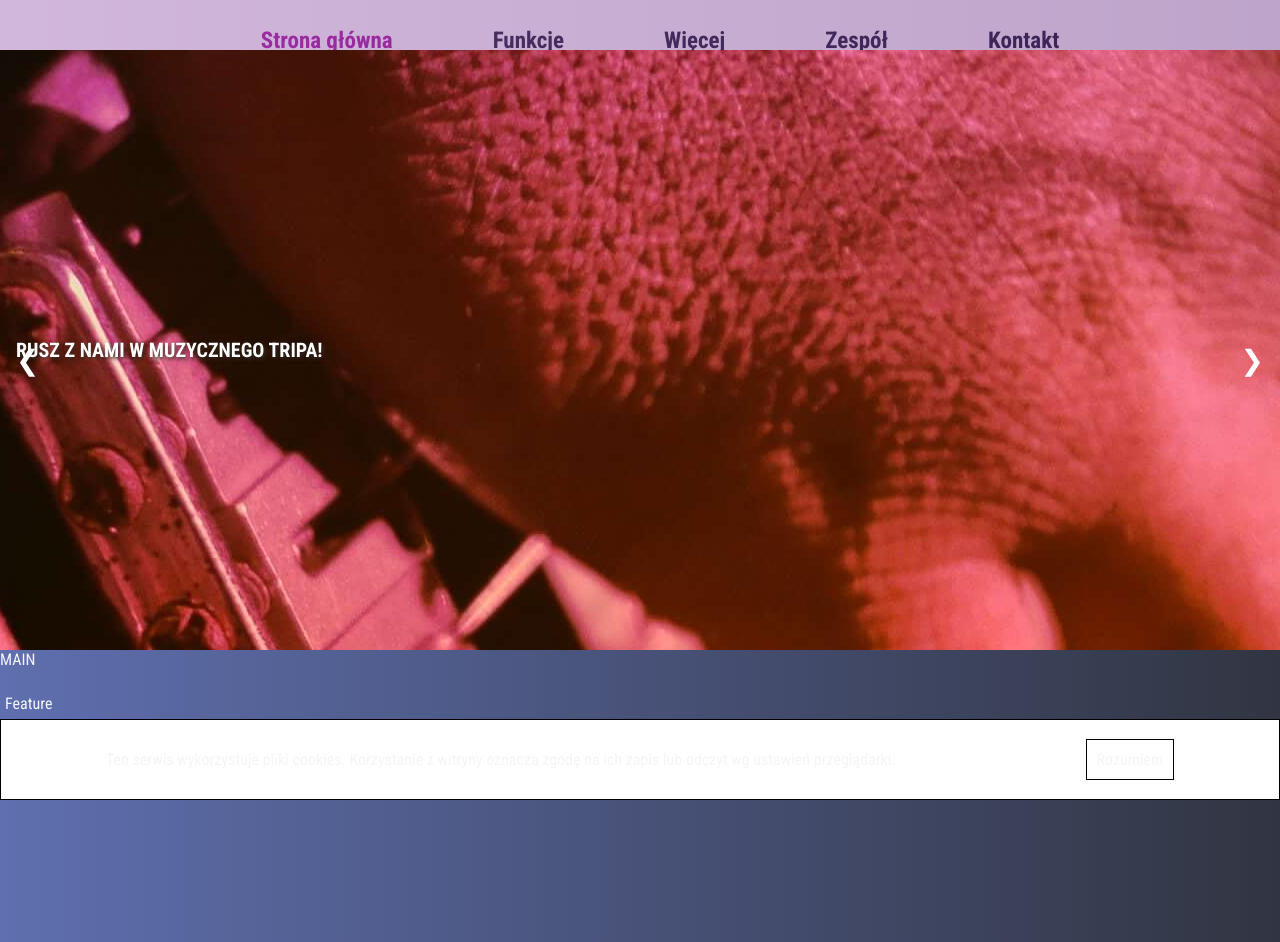
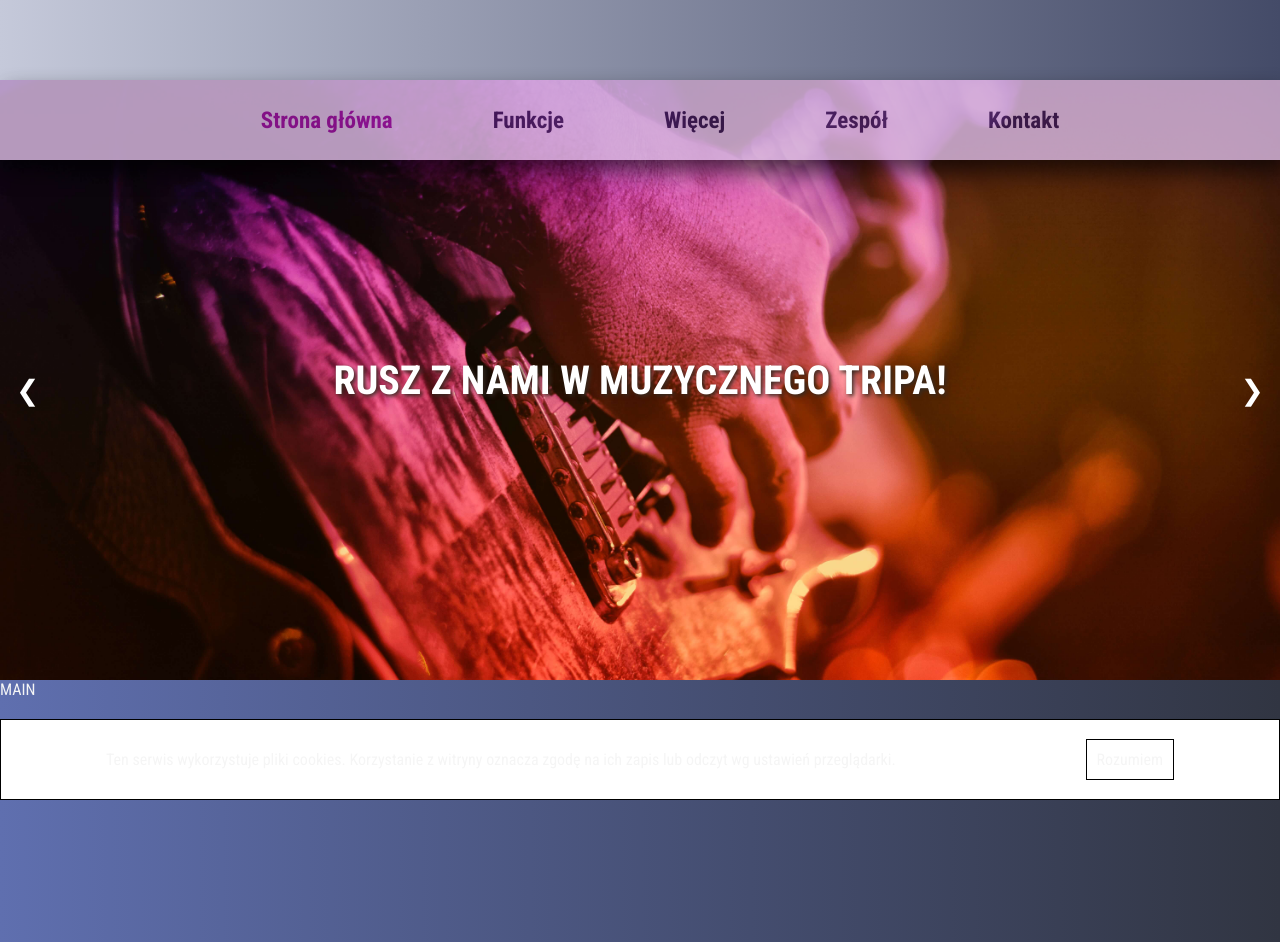
Before and after one commit to infoshareacademy/jfddl8-shredders-www, a plain HTML site: page index.html in a window 1280 px wide. Shown: the top 942 px of the page. Drawn offline with Linux system fonts and the light colour scheme.

Commit message:
fixed all bugs

```diff
--- a/css/hero.css
+++ b/css/hero.css
@@ -1,6 +1,6 @@
 .hero {
   width: 100%;
-  padding-top: 50px;
+  margin-top: 80px;
 }
 
 .hero__carousel--view {
@@ -57,17 +57,25 @@
   background-color: rgba(0,0,0,0.8);
 }
 .hero__information {
+  display: flex;
+  justify-content: center;
+  align-items: center;
   color: white;
   width: 100%;
   top: 50%;
   transform: translate(0, -50%);
   position: absolute;
-  z-index: 5555;
-  text-align: center;
+  z-index: 102;
+
 }
 .hero__description {
-  font-size: 20px;
+  font-size: 40px;
   text-transform: uppercase;
   font-weight: bold;
   text-shadow: 2px 2px 4px #342A21;
+
 }
+
+.carousel__slide-image {
+  width: 100%;
+}
--- a/css/nav.css
+++ b/css/nav.css
@@ -1,10 +1,8 @@
 .nav {
   width: 100%;
-  height: 80px;
   position: fixed;
-  top: 0;
   background-color: #d4b4db;
-  z-index: 100;
+  z-index: 105;
   font-weight: bold;
   transition: 1s;
   opacity: 0.85;
--- a/js/hero.js
+++ b/js/hero.js
@@ -66,7 +66,6 @@
 
 const prevSlide = () => {
     prevSlideIndex = currentSlideIndex;
-
     const prevSlide = currentSlideIndex - 1;
     if (prevSlide < 0) {
         currentSlideIndex = slides.length - 1;
@@ -81,6 +80,7 @@
 
 document.querySelector('.prev').addEventListener("click", () => {
     if (canIClick) {
+
         prevSlide();
         canIClick = false;
         setTimeout(() => canIClick = true, SLIDETIME);
```
